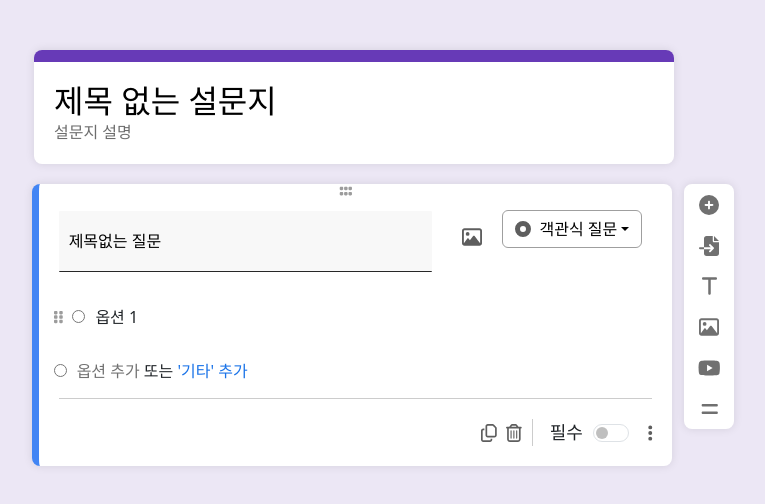
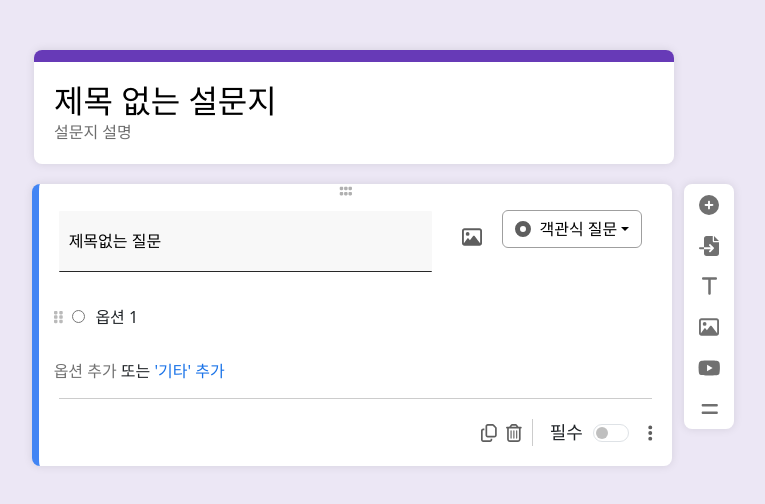
Before and after one commit to yunyoung0531/survey, a React (Create React App) app in the folder survey/: page / in a window 1280 px wide. Shown: the top 504 px of the page, without its empty margins (286-1051 px from the left). Built offline with nearby package versions, Linux system fonts and the light colour scheme.

Commit message:
feat: 질문지 옵션 텍스트 수정 기능

```diff
--- a/survey/src/App.tsx
+++ b/survey/src/App.tsx
@@ -61,7 +61,7 @@ interface QuestionData {
     };
 
     const [questions, setQuestions] = useState<QuestionData[]>([
-      { id: '제목없는 질문', title: '제목없는 질문', type: '객관식 질문' , options: []}
+      { id: '제목없는 질문', title: '제목없는 질문', type: '객관식 질문' , options: ['옵션 1']}
     ]);
 
     // 새 질문을 추가하는 함수
@@ -71,7 +71,7 @@ interface QuestionData {
         id: newQuestionId,
         title: `새로운 질문 ${questions.length + 1}`,
         type: '객관식 질문',
-        options: []
+        options: ['옵션 1']
       };
       setQuestions([...questions, newQuestion]); // 새 질문을 상태에 추가합니다.
     };
@@ -129,6 +129,38 @@ interface QuestionData {
       setQuestions(updatedQuestions);
     };
 
+    const moveOption = (questionId: string, dragIndex: number, hoverIndex: number) => {
+      setQuestions(prevQuestions => {
+          const newQuestions = [...prevQuestions];
+          const questionIndex = newQuestions.findIndex(q => q.id === questionId);
+
+          if (questionIndex >= 0) {
+              // 선택한 질문의 옵션 배열을 복사합니다.
+              const newOptions = [...newQuestions[questionIndex].options];
+
+              // 드래그한 옵션을 배열에서 추출합니다.
+              const [draggedOption] = newOptions.splice(dragIndex, 1);
+
+              // 새 위치에 드래그한 옵션을 삽입합니다.
+              newOptions.splice(hoverIndex, 0, draggedOption);
+
+              // 새로운 옵션 배열로 질문을 업데이트합니다.
+              newQuestions[questionIndex] = {
+                  ...newQuestions[questionIndex],
+                  options: newOptions
+              };
+          }
+
+          return newQuestions;
+      });
+  };
+
+  const updateQuestionOptions = (questionId: string, newOptions: string[]) => {
+    setQuestions(questions.map(question =>
+      question.id === questionId ? { ...question, options: newOptions } : question
+    ));
+  };
+
 
     return (
       <div className="app-container">
@@ -180,6 +212,8 @@ interface QuestionData {
                 options={question.options}
                 onAddOption={(newOption) => addOptionToQuestion(question.id, newOption)} // 여기에 question.type을 전달합니다.
                 onMove={moveQuestion} // 질문 순서를 변경하는 함수
+                moveOption={(dragIndex, hoverIndex) => moveOption(question.id, dragIndex, hoverIndex)}
+                onUpdateOptions={(newOptions) => updateQuestionOptions(question.id, newOptions)}
               />
               </div>
             ))}
--- /dev/null
+++ b/survey/src/Option.tsx
@@ -0,0 +1,79 @@
+import React, { useState} from 'react';
+import { useDrag, useDrop } from 'react-dnd';
+import { FontAwesomeIcon } from '@fortawesome/react-fontawesome';
+import { faGripVertical } from '@fortawesome/free-solid-svg-icons';
+
+interface OptionProps {
+    option: string;
+    index: number;
+    questionType: string;
+    moveOption: (dragIndex: number, hoverIndex: number) => void;
+    onUpdateOption: (index: number, newOption: string) => void; // 옵션 업데이트 함수 추가
+}
+
+
+const Option: React.FC<OptionProps> = ({ option, index, questionType, moveOption, onUpdateOption }) => {
+    const [editing, setEditing] = useState(false);
+    const [newOption, setNewOption] = useState(option);
+
+    const handleClick = () => {
+        if (!isDragging) setEditing(true);
+    };
+
+    const handleChange = (e: React.ChangeEvent<HTMLInputElement>) => {
+        setNewOption(e.target.value);
+    };
+
+    const handleBlur = () => {
+        onUpdateOption(index, newOption); // 변경 사항을 상위 컴포넌트에 전달
+        setEditing(false);
+    };
+
+    const [{ isDragging }, drag] = useDrag(() => ({
+        type: 'option',
+        item: { index },
+        collect: monitor => ({
+            isDragging: !!monitor.isDragging(),
+        }),
+    }));
+
+    const [, drop] = useDrop({
+        accept: "option",
+        hover(item: { index: number }) {
+            if (item.index !== index) {
+                moveOption(item.index, index);
+                item.index = index;
+            }
+        }
+    });
+
+    const inputType = questionType === '객관식 질문' ? 'radio' : 'checkbox';
+
+    return (
+        <>
+        <div ref={(node) => drag(drop(node))}  key={index}>
+            <label className="option">
+            {/* <FontAwesomeIcon icon={faGripVertical} style={{color: "#bababa", marginRight: '10px', cursor: 'move'}} size='sm' />
+            <input type={inputType} name="option" value={option} />
+            <span>{option}</span> */}
+            <FontAwesomeIcon icon={faGripVertical} style={{color: "#bababa", marginRight: '10px', cursor: 'move'}} size='sm' />
+                <input type={inputType} name="option" value={option} readOnly />
+                {editing ? (
+                    <input
+                        type="text"
+                        value={newOption}
+                        onChange={handleChange}
+                        onBlur={handleBlur}
+                        autoFocus
+                        className='option-edit'
+                    />
+                ) : (
+                    <span onDoubleClick={handleClick}>{option}</span>
+                )}
+            </label>
+        </div>
+        </>
+    );
+};
+
+export default Option;
--- a/survey/src/Question.tsx
+++ b/survey/src/Question.tsx
@@ -1,4 +1,4 @@
-import React, { useState } from 'react';
+import React, { useState, useEffect } from 'react';
 import { FontAwesomeIcon } from '@fortawesome/react-fontawesome';
 import { faImage } from '@fortawesome/free-regular-svg-icons';
 import { faEllipsis } from '@fortawesome/free-solid-svg-icons'
@@ -11,6 +11,7 @@ import { faGrip } from '@fortawesome/free-solid-svg-icons';
 import { faGripVertical } from '@fortawesome/free-solid-svg-icons';
 import './App.css';
 import { useDrag, useDrop } from 'react-dnd';
+import Option from './Option';
 
 interface QuestionProps {
     questionTitle: string;
@@ -25,9 +26,11 @@ interface QuestionProps {
     id: string; // 질문의 고유 ID 추가
     onMove: (dragIndex: number, hoverIndex: number) => void; // 질문 순서 변경 핸들러
     index: number; // 질문의 현재 인덱스
+    moveOption: (dragIndex: number, hoverIndex: number) => void; // moveOption 함수 추가
+    onUpdateOptions: (newOptions: string[]) => void; // 옵션을 업데이트하는 콜백
 }
 
-const Question: React.FC<QuestionProps> = ({ questionTitle, questionType, onDuplicate, onQuestionTypeChange, onDelete, onUpdateTitle, options, onAddOption, id, index, onMove }) => {
+const Question: React.FC<QuestionProps> = ({ questionTitle, questionType, onDuplicate, onQuestionTypeChange, onDelete, onUpdateTitle, options, onAddOption, id, index, onMove, moveOption, onUpdateOptions }) => {
     // const [questionType, setQuestionType] = useState<string>('객관식 질문');
 
     const handleQuestionTypeChange = (newType: string) => {
@@ -41,14 +44,30 @@ const Question: React.FC<QuestionProps> = ({ questionTitle, questionType, onDupl
     };
 
     const addOption = (type: string) => {
-        onAddOption(`옵션 ${(options.length+1) + 1}`, type);
+        onAddOption(`옵션 ${(options.length) + 1}`, type);
     };
     const addOtherOption = () => {
         onAddOption('기타...', questionType);
     };
 
+    const [localOptions, setLocalOptions] = useState<string[]>(options);
+    useEffect(() => {
+        setLocalOptions(options);
+    }, [options]);
+
+    const updateOption = (optionIndex: number, newOptionText: string) => {
+        const updatedOptions = localOptions.map((option, idx) => {
+            if (idx === optionIndex) {
+                return newOptionText;
+            }
+            return option;
+        });
+        setLocalOptions(updatedOptions);
+        onUpdateOptions(updatedOptions); // 변경사항을 상위 컴포넌트로 전달
+    };
+
     const renderQuestionContent = () => {
-        const hasOtherOption = options.includes('기타');
+        const hasOtherOption = localOptions.includes('기타');
 
         switch (questionType) {
             case '단답형ㅤㅤ':
@@ -57,42 +76,35 @@ const Question: React.FC<QuestionProps> = ({ questionTitle, questionType, onDupl
                 return <div className="custom-input-long">장문형 텍스트</div>;
             case '객관식 질문':
                 return (<>
-                    <label className="option">
-                    <FontAwesomeIcon icon={faGripVertical} style={{color: "#9c9c9c", marginRight: '10px', cursor: 'pointer'}} size='sm' />
-                    <input type="radio" name="option" />
-                    <span>옵션 1</span>
-                    </label>
                     {options.map((option, index) => (
-                        <label className="option" key={index}>
-                            <FontAwesomeIcon icon={faGripVertical} style={{color: "#9c9c9c", marginRight: '10px', cursor: 'pointer'}} size='sm' />
-                            <input type="radio" name="option" value={option} />
-                            <span>{option}</span>
-                        </label>
+                        <Option key={index} option={option} index={index} questionType={questionType} moveOption={moveOption} onUpdateOption={updateOption}/>
                     ))}
                     <label className="option">
-                        <input type="radio" name="option" value="option1" />
-                        <span className='plus-option' onClick={() => addOption('객관식 질문')}>옵션 추가</span>
+                        <span className='plus-option' onClick={() => addOption('객관식 질문')}>
+                        옵션 추가
+                        </span>
                         {!hasOtherOption && (
-                            <>
-                                <span> 또는</span>
-                                <span className='plus-etc' onClick={()=>{addOtherOption()}}> '기타' 추가</span>
-                            </>
+                        <>
+                            <span> 또는</span>
+                            <span className='plus-etc' onClick={addOtherOption}> '기타' 추가</span>
+                        </>
                         )}
                     </label>
                 </>);
             case '체크박스ㅤ':
                 return (<>
                     <label className="option">
-                    <FontAwesomeIcon icon={faGripVertical} style={{color: "#9c9c9c", marginRight: '10px', cursor: 'pointer'}} size='sm' />
+                    <FontAwesomeIcon icon={faGripVertical} style={{color: "#bababa", marginRight: '10px', cursor: 'pointer'}} size='sm' />
                     <input type="checkbox" name="option" />
                     <span>옵션 1</span>
                     </label>
                     {options.map((option, index) => (
-                        <label className="option" key={index}>
-                            <FontAwesomeIcon icon={faGripVertical} style={{color: "#9c9c9c", marginRight: '10px', cursor: 'pointer'}} size='sm' />
-                            <input type="checkbox" name="option" value={option} />
-                            <span>{option}</span>
-                        </label>
+                        // <label className="option" key={index}>
+                        //     <FontAwesomeIcon icon={faGripVertical} style={{color: "#bababa", marginRight: '10px', cursor: 'pointer'}} size='sm' />
+                        //     <input type="checkbox" name="option" value={option} />
+                        //     <span>{option}</span>
+                        // </label>
+                        <Option key={index} option={option} index={index} questionType={questionType} moveOption={moveOption} onUpdateOption={updateOption}/>
                     ))}
                     <label className="option">
                         <span className='plus-option' onClick={()=>{addOption('체크박스ㅤ')}}>옵션 추가</span>
@@ -103,16 +115,17 @@ const Question: React.FC<QuestionProps> = ({ questionTitle, questionType, onDupl
 
             case '드롭다운ㅤ':
                 return (<>
-                    <label className="option">
-                    <FontAwesomeIcon icon={faGripVertical} style={{color: "#9c9c9c", marginRight: '10px', cursor: 'pointer'}} size='sm' />
+                    <label className="option" >
+                    <FontAwesomeIcon icon={faGripVertical} style={{color: "#bababa", marginRight: '10px', cursor: 'pointer'}} size='sm' />
                         <span>1 옵션 1</span>
                     </label>
                     {options.map((option, index) => (
-                        <label className="option" key={index}>
-                            <FontAwesomeIcon icon={faGripVertical} style={{color: "#9c9c9c", marginRight: '10px', cursor: 'pointer'}} size='sm' />
-                            {/* <input type="checkbox" name="option" value={option} /> */}
-                            <span>{index+2} {option}</span>
-                        </label>
+                        // <label className="option" key={index}>
+                        //     <FontAwesomeIcon icon={faGripVertical} style={{color: "#bababa", marginRight: '10px', cursor: 'pointer'}} size='sm' />
+                        //     {/* <input type="checkbox" name="option" value={option} /> */}
+                        //     <span>{index+2} {option}</span>
+                        // </label>
+                        <Option key={index} option={option} index={index}questionType={questionType} moveOption={moveOption} onUpdateOption={updateOption} />
                     ))}
                     <label className="option">
                         <span className='plus-option' onClick={()=>{addOption('드롭다운ㅤ')}}>옵션 추가</span>
@@ -140,14 +153,30 @@ const Question: React.FC<QuestionProps> = ({ questionTitle, questionType, onDupl
             }
         },
     });
+    // const moveOption = (dragIndex: number, hoverIndex: number) => {
+    //     setQuestions((prevQuestions) => {
+    //         // 현재 상태를 복사
+    //         const newQuestions = [...prevQuestions];
 
+    //         // 드래그한 옵션을 배열에서 추출
+    //         const draggedOption = newQuestions[dragIndex];
+
+    //         // 배열에서 드래그한 옵션 제거
+    //         newQuestions.splice(dragIndex, 1);
+
+    //         // 새 위치에 드래그한 옵션 삽입
+    //         newQuestions.splice(hoverIndex, 0, draggedOption);
+
+    //         return newQuestions;
+    //     });
+    // };
       // 드래그 핸들에 `drag` ref 연결
       // 드롭 타겟에 `drop` ref 연결
     return (
     <div ref={drop} className="survey-question">
         <div ref={drag} className='drag-drop'>
         {/* <FontAwesomeIcon icon={faEllipsis}/> */}
-        <FontAwesomeIcon icon={faGrip} style={{color: "#9c9c9c",}} size='sm' />
+        <FontAwesomeIcon icon={faGrip} style={{color: "#b0b0b0", cursor: 'move'}} size='sm' />
         </div>
         <div className='question-title-container'>
         {/* <div className="question-title"> */}
```
Also changed, not shown: survey/package.json (+6 -1 lines), 1 other file (tests, documents, lock files or other folders).
